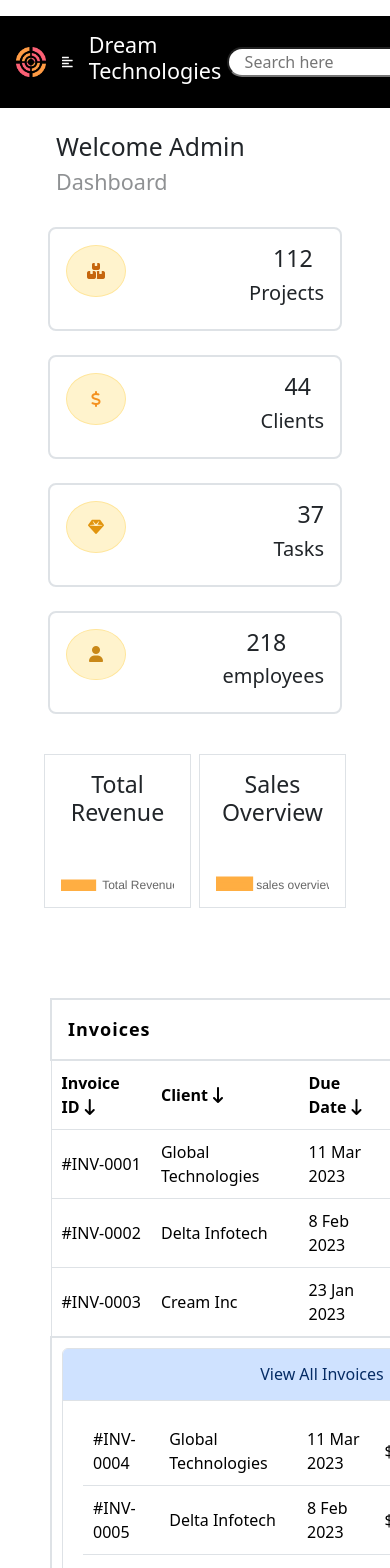
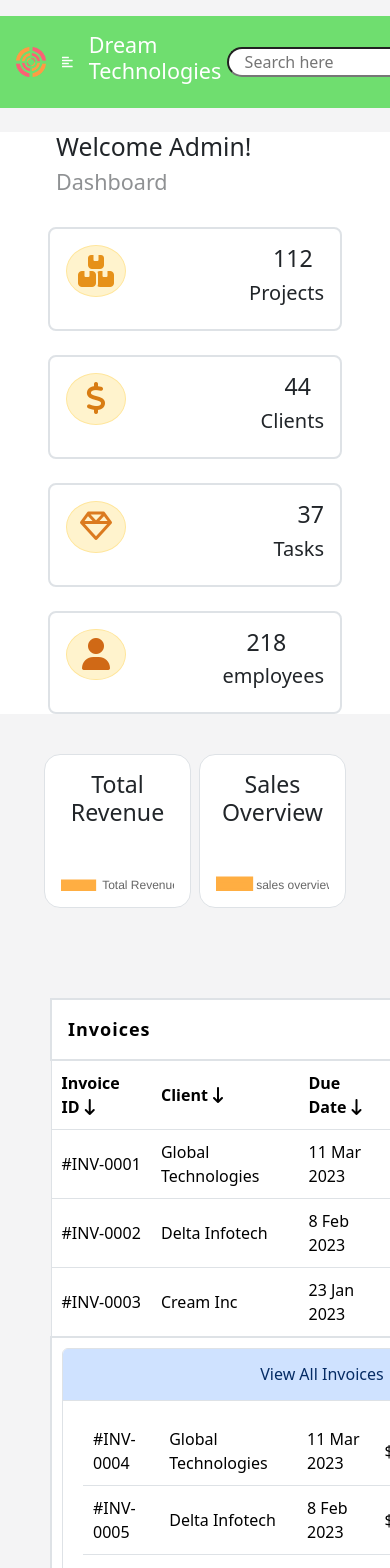
Before and after one commit to nidhiedigaa/admin-page, a React (Create React App) app in the folder adminpage/: page / in a window 390 px wide. Shown: the top 1568 px of the page. Built offline with nearby package versions, Linux system fonts and the light colour scheme.

Commit message:
completed just have to add background color to navigatio bar

```diff
--- a/adminpage/src/App.js
+++ b/adminpage/src/App.js
@@ -13,17 +13,17 @@ import NavBar from './components/navbar/navigation';
 
 function App() {
   return (
-    <div className="App">
+    <div className="App" style={{backgroundColor:"rgba(244,244,245)"}}>
       <NavBar></NavBar>
-       <div>
+       <div className="bg-white">
         <ChartDashBoard></ChartDashBoard>
       </div>
       <div className="charts">
 <div className="d-flex flex-column justify-content-center align-items-center">
-<BarChart className="barchart"></BarChart>
+<BarChart className="barchart bg-white"></BarChart>
 </div>
  <div className="d-flex flex-column justify-content-center align-items-center">
- <CurlyLineChart></CurlyLineChart>
+ <CurlyLineChart className="bg-white"></CurlyLineChart>
  </div>
  </div>
       <div className="admin-page-3 ">
--- a/adminpage/src/components/chart/barchart.js
+++ b/adminpage/src/components/chart/barchart.js
@@ -69,7 +69,7 @@ function BarChart(props)
 
       }
     return (<>
-   <div style={{width:"95%"}} className="border border-1 p-3" >
+   <div style={{width:"95%"}} className="border border-1 p-3 rounded-4 bg-white" >
    <h3 className="text-center">Total Revenue</h3>
     <Bar data={data} options={options}></Bar>
     </div></>)
--- a/adminpage/src/components/chart/chartdashboard.js
+++ b/adminpage/src/components/chart/chartdashboard.js
@@ -10,33 +10,33 @@ function ChartDashBoard(props)
     return(<>
     <Row className="mx-5 my-4 gx-3">
         <Col>
-        <h2>Welcome Admin</h2>
+        <h2>Welcome Admin!</h2>
         <h4 style={{opacity:"0.5"}}>Dashboard</h4>
         </Col>
     </Row>
     <Row className="gap-4 mx-5">
-        <Col className="d-flex justify-content-between p-3 border border-2 rounded-3"><Alert variant="warning" className="rounded-circle p-2 d-flex align-items-center justify-content-center" style={{width:"60px"}}><i className="fa-solid fa-boxes-stacked" style={{color: "#c5650d"}}></i></Alert>
+        <Col className="d-flex justify-content-between p-3 border border-2 rounded-3"><Alert variant="warning" className="rounded-circle p-2 d-flex align-items-center justify-content-center" style={{width:"60px"}}><i className="fa-solid fa-boxes-stacked fa-2xl" style={{color: "#e69119"}}></i></Alert>
         <div>
             <h3 className="ms-4">{data[0].number}</h3>
             <h5>{data[0].name}</h5>
         </div>
         </Col>
         <Col className="d-flex justify-content-between p-3 border border-2 rounded-3">
-        <Alert style={{width:"60px"}} className="rounded-circle p-2 d-flex align-items-center justify-content-center" variant="warning"><i className="fa-solid fa-dollar-sign" style={{color: "#f4911f"}}></i></Alert>
+        <Alert style={{width:"60px"}} className="rounded-circle p-2 d-flex align-items-center justify-content-center" variant="warning"><i className="fa-solid fa-dollar-sign fa-2xl" style={{color: "#d87c13"}}></i></Alert>
         <div>
         <h3 className="ms-4">{data[1].number}</h3>
             <h5>{data[1].name}</h5>
         </div>
         </Col>
         <Col className="d-flex justify-content-between p-3 border border-2 rounded-3">
-        <Alert style={{width:"60px"}} variant="warning" className="rounded-circle p-2 d-flex align-items-center justify-content-center"><i className="fa-solid fa-gem" style={{color: "#e1940e"}}></i></Alert>
+        <Alert style={{width:"60px"}} variant="warning" className="rounded-circle p-2 d-flex align-items-center justify-content-center"><i className="fa-regular fa-gem fa-2xl" style={{color: "#db7a1f"}}></i></Alert>
         <div>
         <h3 className="ms-4">{data[2].number}</h3>
             <h5>{data[2].name}</h5>
         </div>
         </Col>
         <Col className="d-flex justify-content-between p-3 border border-2 rounded-3">
-        <Alert style={{width:"60px"}} variant="warning" className="rounded-circle p-2 d-flex align-items-center justify-content-center"><i className="fa-solid fa-user" style={{color: "#c98818"}}></i></Alert>
+        <Alert style={{width:"60px"}} variant="warning" className="rounded-circle p-2 d-flex align-items-center justify-content-center"><i className="fa-solid fa-user fa-2xl" style={{color: "#d06916"}}></i></Alert>
         <div>
         <h3 className="ms-4">{data[3].number}</h3>
             <h5>{data[3].name}</h5>
--- a/adminpage/src/components/chart/curlylinechart.js
+++ b/adminpage/src/components/chart/curlylinechart.js
@@ -61,7 +61,7 @@ function CurlyLineChart(props)
         }
       }
     return (<>
-    <div style={{width:"95%"}} className="border border-1 p-3" >
+    <div style={{width:"95%"}} className="border border-1 p-3 rounded-4 bg-white" >
         <h3 className="text-center">Sales Overview</h3>
     <Line data={data} options={options}></Line>
     </div>
--- a/adminpage/src/components/navbar/navigation.js
+++ b/adminpage/src/components/navbar/navigation.js
@@ -20,7 +20,7 @@ function NavBar(props)
     return (<>
     <Container fluid>
         <Row>
-            <Col className="mt-3 bg-black text-white p-3">
+            <Col className="mt-3  text-white p-3" style={{backgroundColor:"rgba(111,222,111)"}}>
             <nav className="d-flex justify-content-between ">
                <div className="d-flex gap-3 align-items-center">
                <img src={"./icon/icon.png"} width="30px" height="30px"/>
@@ -51,7 +51,7 @@ function NavBar(props)
   </span>
                </div>
                 </div>
-                <img src={url} width="35px" height="35px"/>
+                <img src={url} width="35px" height="35px" className="rounded-circle"/>
                 <select >
                     <option selected>Admin</option>
                     <option></option>
--- a/adminpage/src/components/statistics/salarystatistics.js
+++ b/adminpage/src/components/statistics/salarystatistics.js
@@ -7,7 +7,7 @@ function Statistics(props)
 {
     return (<>
     <Row className="m-3">
-        <Col xl={6} xxl={3} className="border border-2 ">
+        <Col xl={6} xxl={3} className="border border-2 bg-white">
         <div className="d-flex flex-column" style={{rowGap:"10px"}}>
             <h5 className="d-flex justify-content-between">
                 <span>New Employees</span>
@@ -20,7 +20,7 @@ function Statistics(props)
             <h6>Overall Employees <span style={{opacity:"0.5"}}>218</span></h6>
         </div>
         </Col>
-        <Col xl={6} xxl={3}  className="border border-2 col-sm-6 col-md">
+        <Col xl={6} xxl={3}  className="border border-2 col-sm-6 col-md bg-white">
         <div className="d-flex flex-column" style={{rowGap:"10px"}}>
             <h5 className="d-flex justify-content-between ">
                 <span>Earnings</span>
@@ -33,7 +33,7 @@ function Statistics(props)
             <h6>Previous Month <span style={{opacity:"0.5"}}>$1,15,852</span></h6>
         </div>
         </Col>
-        <Col xl={6} xxl={3} className="border border-2 col-sm-6 col-md ">
+        <Col xl={6} xxl={3} className="border border-2 col-sm-6 col-md bg-white">
         <div className="d-flex flex-column" style={{rowGap:"10px"}}>
             <h5 className="d-flex justify-content-between ">
                 <span>Expenses</span>
@@ -46,7 +46,7 @@ function Statistics(props)
             <h6>Previous Month <span style={{opacity:"0.5"}}>$7,500</span></h6>
         </div>
         </Col>
-        <Col xl={6} xxl={3} className="border border-2 col-sm-6 col-md">
+        <Col xl={6} xxl={3} className="border border-2 col-sm-6 col-md bg-white">
         <div className="d-flex flex-column" style={{rowGap:"10px"}}>
             <h5 className="d-flex justify-content-between ">
                 <span>Profit</span>
--- a/adminpage/src/components/statistics/taskstatistics.js
+++ b/adminpage/src/components/statistics/taskstatistics.js
@@ -14,7 +14,7 @@ function TaskStatistics(props)
     setProfile([{name:"jennifer lawrence"},{name:"amily blunt"}])
   }
    return( <Row className="m-3">
-        <Col className="p-3 m-3 border">
+        <Col className="p-3 m-3 border bg-white">
         <div>
             <h4>Statistics</h4>
             <div className="m-3">
@@ -42,7 +42,7 @@ function TaskStatistics(props)
 
 
         </Col>
-        <Col className="p-3 m-3 border">
+        <Col className="p-3 m-3 border bg-white">
         <div>
             <h4 className="">Task Statistics</h4>
         <div className="d-flex gap-3" style={{marginTop:"15px"}}>
@@ -121,7 +121,7 @@ function TaskStatistics(props)
         </div>
         </div>
         </Col>
-    <Col  className="p-4 m-3 border">
+    <Col  className="p-4 m-3 border bg-white">
    <div className="d-flex flex-column gap-3 ">
    <div className="d-flex gap-2">
    <h4>Today Absent </h4>
```
